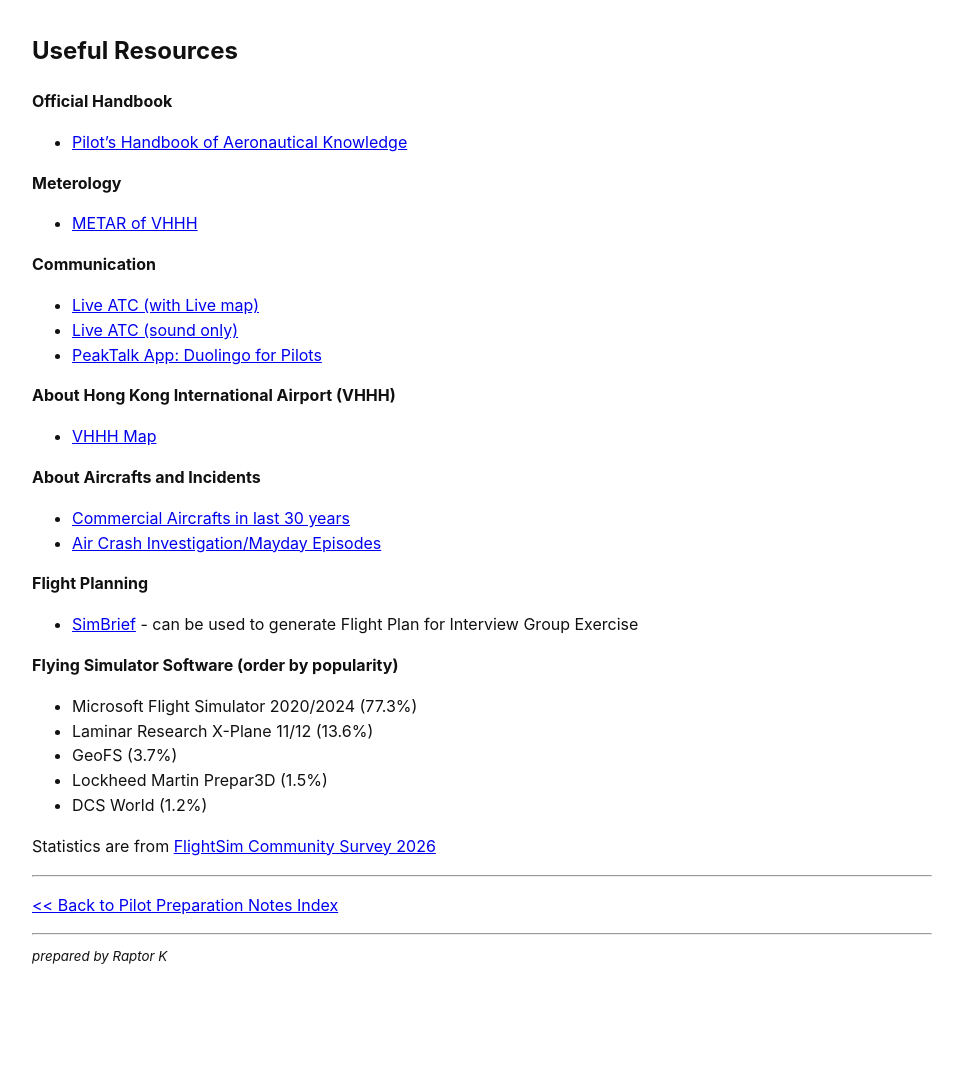
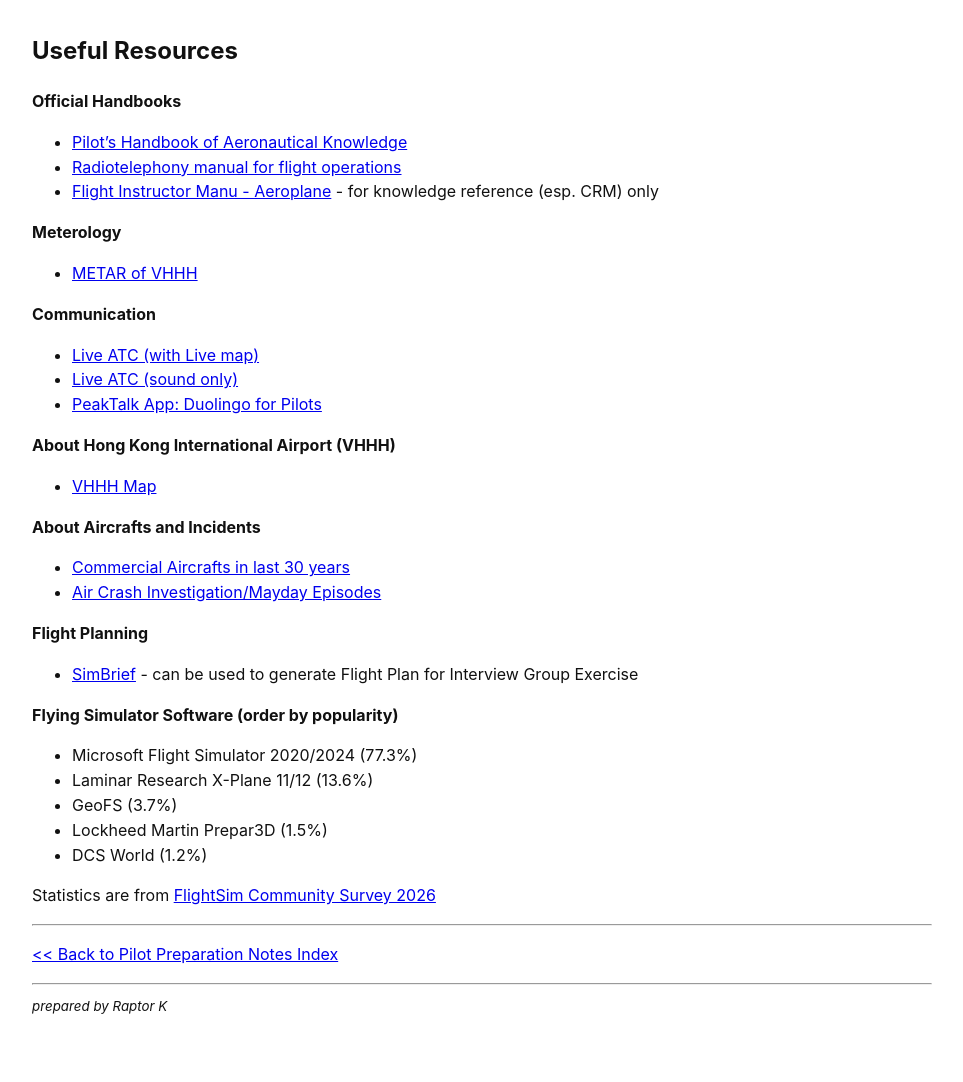
Before and after one commit to shivanraptor/pilot-ppl-notes, a Jekyll site: the page built from useful_resources/resources.md, in a window 1280 px wide. Shown: the whole page, without its empty margins (158-1121 px from the left). Built offline with Jekyll 4.4.1, drawn with Linux system fonts in a browser that asks for light colours; before the commit the page ends 1032 px from its top, so only the background shows below that.

Commit message:
Update a few manual in Resources page

```diff
--- a/useful_resources/resources.md
+++ b/useful_resources/resources.md
@@ -4,8 +4,10 @@
 ---
 ## Useful Resources
 
-**Official Handbook**
+**Official Handbooks**
 - [Pilot’s Handbook of Aeronautical Knowledge](https://www.faa.gov/regulations_policies/handbooks_manuals/aviation/phak)
+- [Radiotelephony manual for flight operations](https://www.casa.gov.au/sites/default/files/2025-12/multipart-ac-64b-02-ac-91-35-and-ac-172-05-radiotelephony-manual-for-flight-operations.pdf)
+- [Flight Instructor Manu - Aeroplane](https://www.casa.gov.au/sites/default/files/2021-11/flight-instructor-manual-aeroplane.pdf) - for knowledge reference (esp. CRM) only
 
 **Meterology**
 - [METAR of VHHH](https://metar-taf.com/metar/VHHH)
@@ -23,7 +25,6 @@
 - [Air Crash Investigation/Mayday Episodes](https://docs.google.com/spreadsheets/d/1rj0DAohg7SWT2k7W6POH4A8cZkqo4898wiGxGQKf5To/edit?usp=drive_link)
 
 **Flight Planning**
-
 - [SimBrief](https://www.simbrief.com) - can be used to generate Flight Plan for Interview Group Exercise
 
 **Flying Simulator Software (order by popularity)**
```
